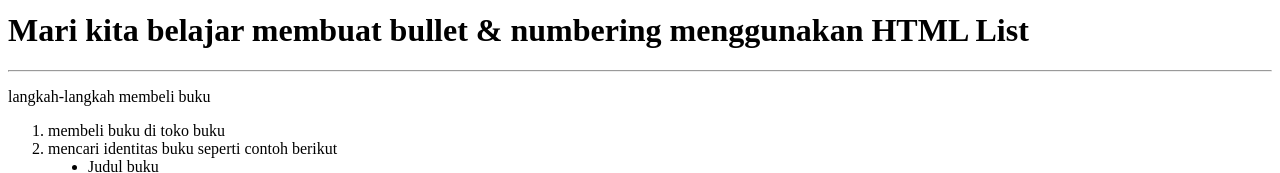
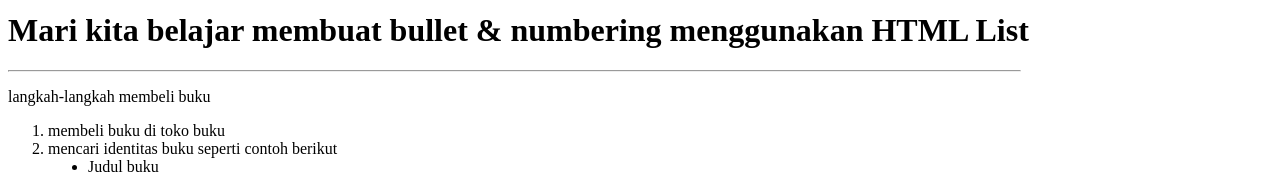
Before and after one commit to fnawawa/TugasPert2PWW, a plain HTML site: page index.html in a window 1280 px wide. Shown: the part 634-807 px from the top of the page. Drawn offline with Linux system fonts and the light colour scheme.

Commit message:
index.html

```diff
--- a/index.html
+++ b/index.html
@@ -28,7 +28,7 @@
         <!--Tugas 2-->
         <span style= "border: 1 px solid black">Latihan List & Paragraph</span>
         <h1>Mari kita belajar membuat bullet & numbering menggunakan HTML List</h1>
-        <hr style="border: 2 px solid black; width: 80 px; margin-left: 0;">
+        <hr style="border: 2 px solid black; width: 80% ; margin-left: 0;">
 
         <p>langkah-langkah membeli buku</p>
         <ol>
```
